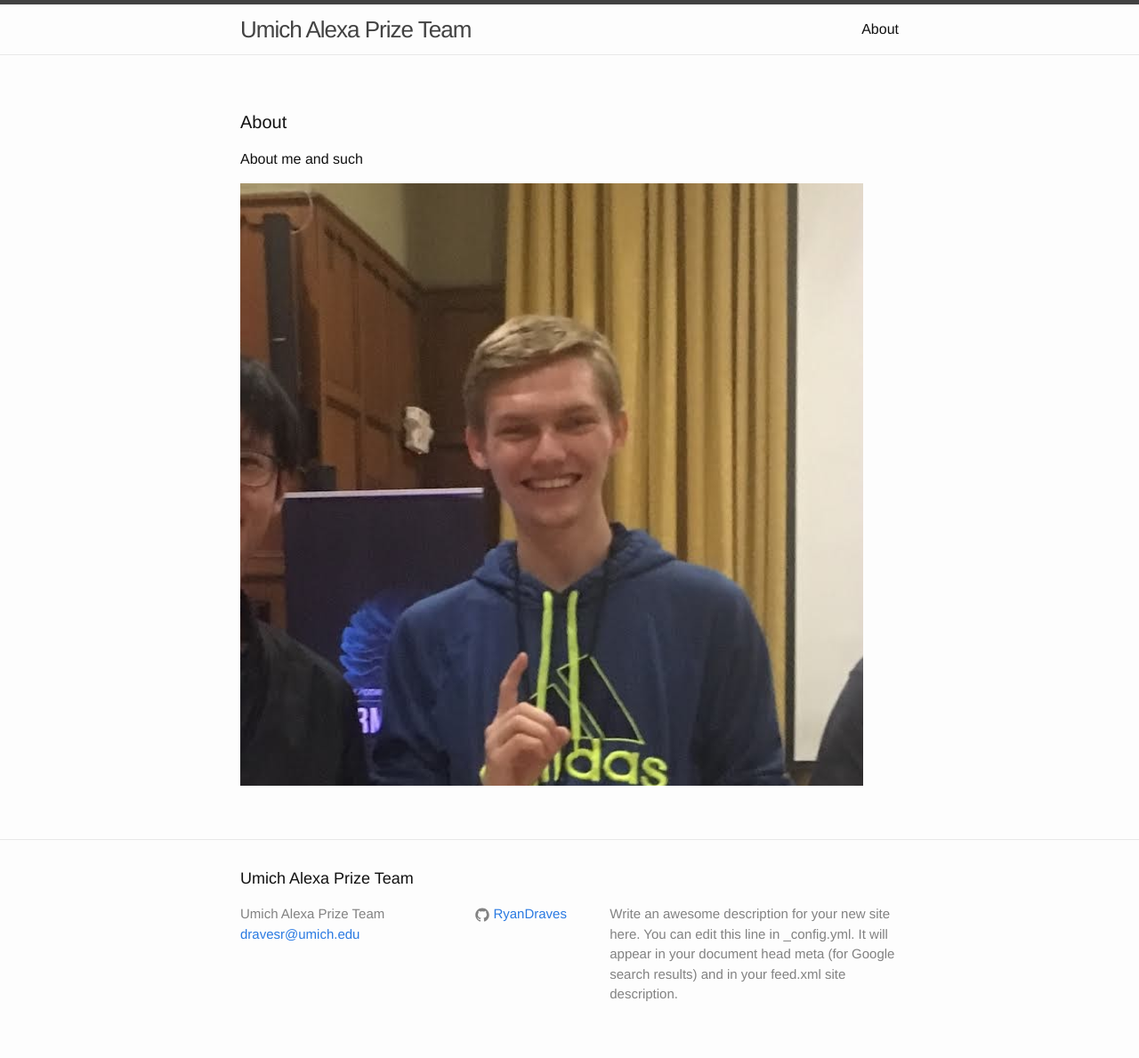
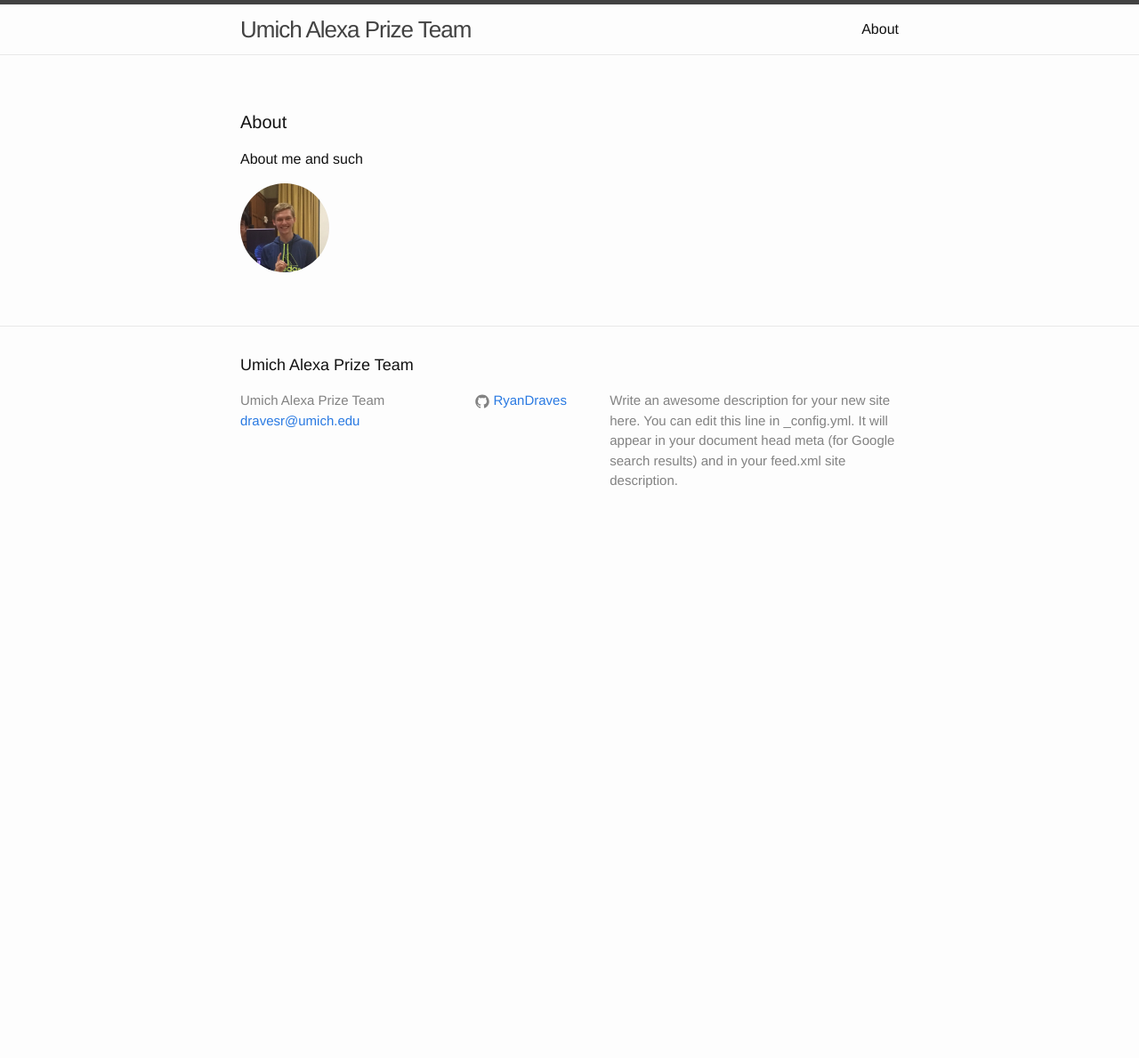
Before and after one commit to RyanDraves/alexaprize-audrey.github.io, a Jekyll site: the page built from team/ryan_draves.html, in a window 1280 px wide. Shown: the whole page at 89% size. Built offline with Jekyll 4.4.1, drawn with Linux system fonts in a browser that asks for light colours; after the commit the page ends 900 px from its top, so only the background shows below that.

Commit message:
sass is hard

```diff
--- a/_sass/_team-icons.scss
+++ b/_sass/_team-icons.scss
@@ -5,7 +5,7 @@
     display: inline-block;
     width: 100px;
     margin: 5px;
-    > img {
+    img {
         width: 100px;
         height: 100px;
         border-radius: 50%;
@@ -14,3 +14,9 @@
         opacity: 0.8;
     }
 }
+
+.team-icon {
+    width: 100px;
+    height: 100px;
+    border-radius: 50%;
+}
```
